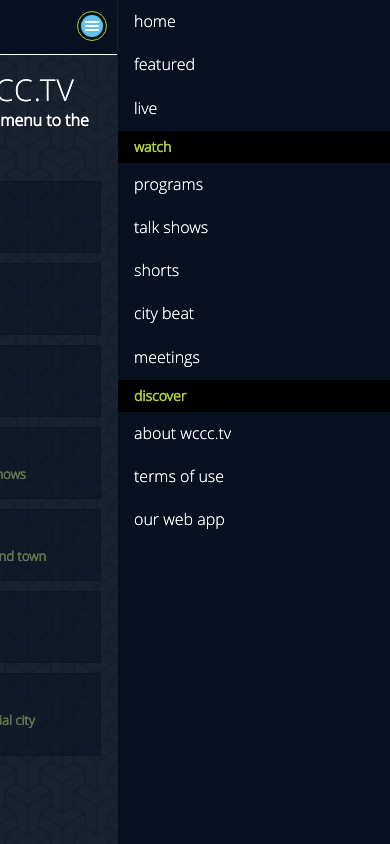
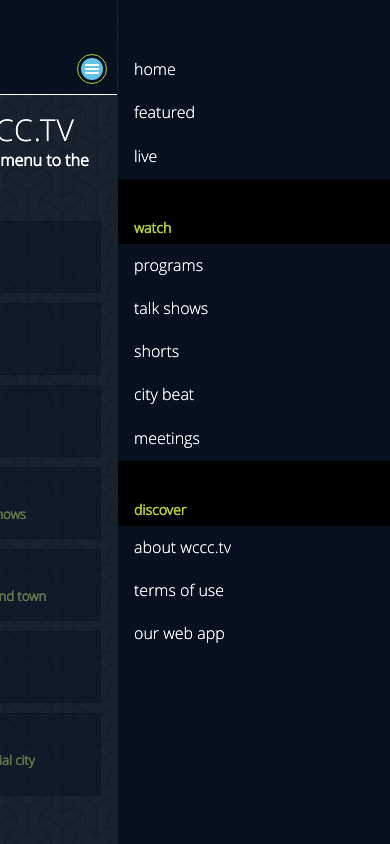
Before and after one commit to websmith/wccctv-mobile-v2, a plain HTML site: page index.html in a window 390 px wide. Both pictures are taken after a click on the button "Menu". Drawn offline with Linux system fonts and the light colour scheme.

Commit message:
add padding for iphone statusbar

```diff
--- a/css/global.css
+++ b/css/global.css
@@ -5,7 +5,6 @@
 @font-face { font-family: 'open_sanssemibold'; src: url('../fonts/OpenSans-Semibold-webfont.eot'); src: url('../fonts/OpenSans-Semibold-webfont.eot?#iefix') format('embedded-opentype'), url('../fonts/OpenSans-Semibold-webfont.woff2') format('woff2'), url('../fonts/OpenSans-Semibold-webfont.woff') format('woff'), url('../fonts/OpenSans-Semibold-webfont.ttf') format('truetype'), url('../fonts/OpenSans-Semibold-webfont.svg#open_sanssemibold') format('svg'); font-weight: normal; font-style: normal; }
 
 /* GLOBAL */
-body { margin-top: 40px; }
 body, input, select, textarea, button, .ui-btn { font-family: 'open_sansregular' !important; }
 a { text-decoration: none; }
 .ui-overlay-a, .ui-page-theme-a, .ui-page-theme-a .ui-panel-wrapper { background: url(../images/video-bg.png) #050e1b repeat; }
@@ -14,6 +13,13 @@
 header .logo { display: block; padding: 6px; width: 170px; margin-right: 10px; }
 header .menu-btn { margin: 5px !important; }
 .ui-header { border-bottom: 1px solid white !important; }
+.ui-panel-inner { padding-top: 4em;}
+.ui-bar-a, .ui-page-theme-a .ui-bar-inherit, html .ui-bar-a .ui-bar-inherit, html .ui-body-a .ui-bar-inherit, html body .ui-group-theme-a .ui-bar-inherit {
+    padding-top: 40px;
+}
+header .ui-menu-btn.ui-btn-right.menu-btn {
+    top: 3em;
+}
 
 /* CONTENT */
 .container { max-width: 1000px; width: 97%; margin: 0 auto; }
```
